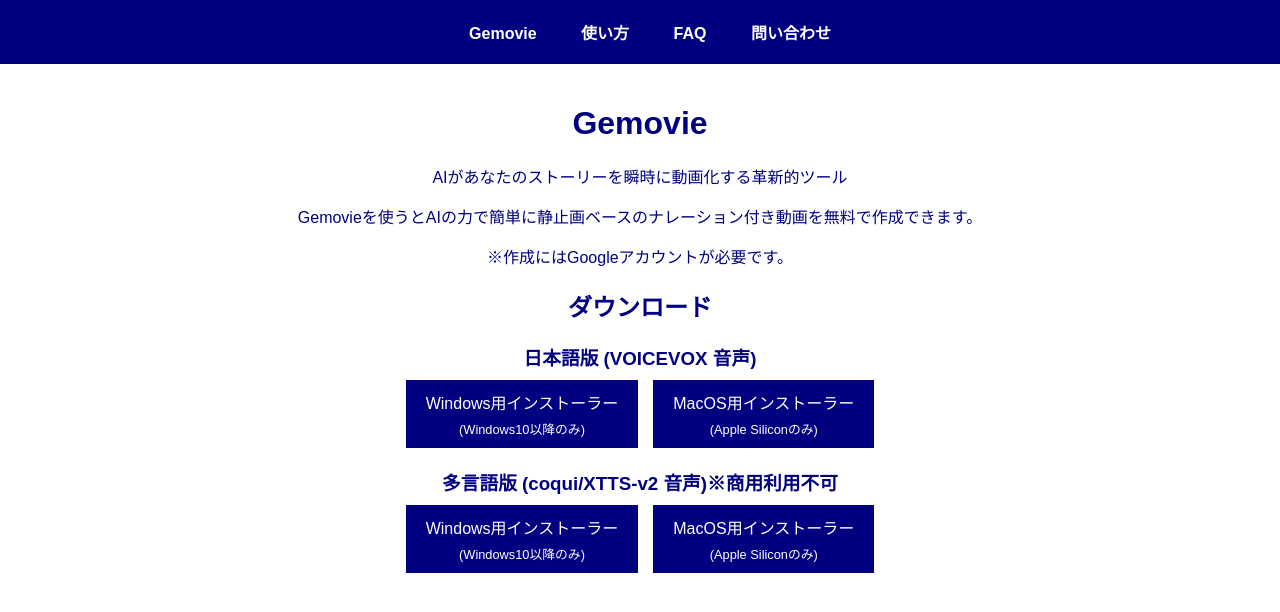
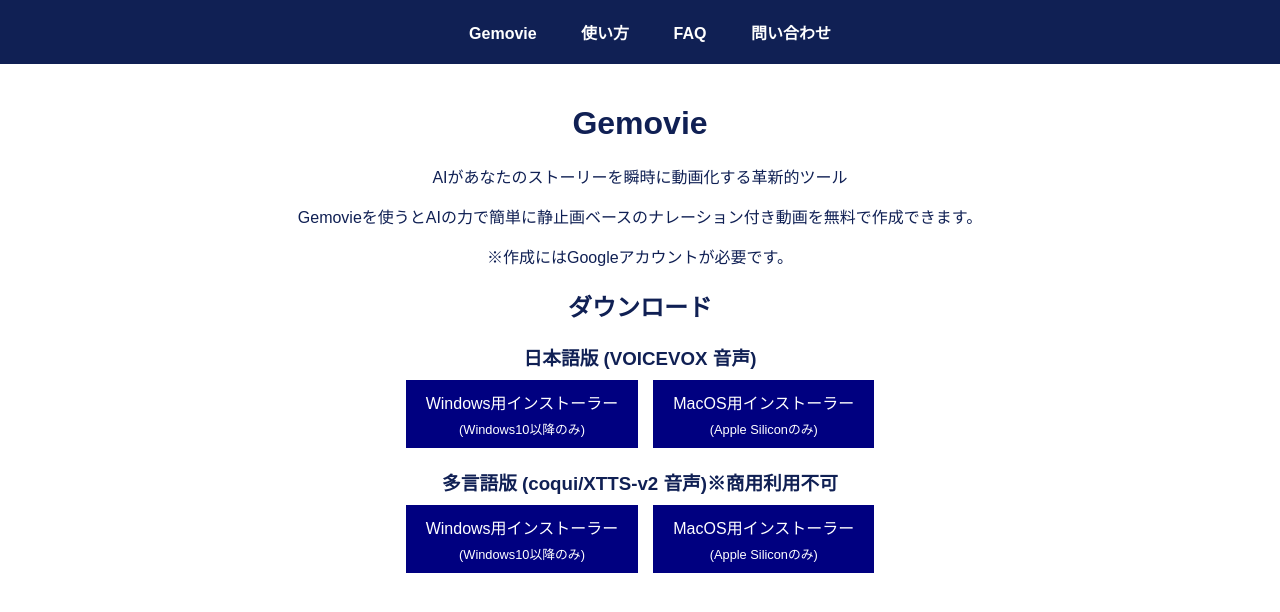
Before and after one commit to gemoviejp-code/Download, a plain HTML site: page index.html in a window 1280 px wide. Drawn offline with Linux system fonts and the light colour scheme.

Commit message:
Update index.html

```diff
--- a/index.html
+++ b/index.html
@@ -9,7 +9,7 @@
         body {
             font-family: Arial, sans-serif;
             background-color: #FFFFFF; /* 白 */
-            color: #000080; /* 紺 */
+            color: #102054; /* 紺 */
             margin: 0;
             padding: 0;
             text-align: center; /* 全体のテキストを中央揃え */
@@ -20,7 +20,7 @@
             padding: 0 20px; /* 左右の余白 */
         }
         nav {
-            background-color: #000080; /* 紺 */
+            background-color: #102054; /* 紺 */
             padding: 10px;
             text-align: center;
             width: 100%; /* 横幅を画面いっぱいに */
```
